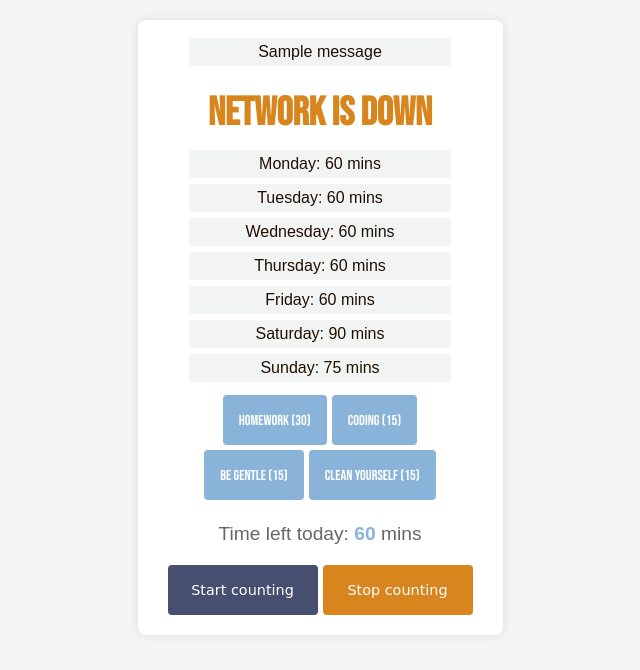
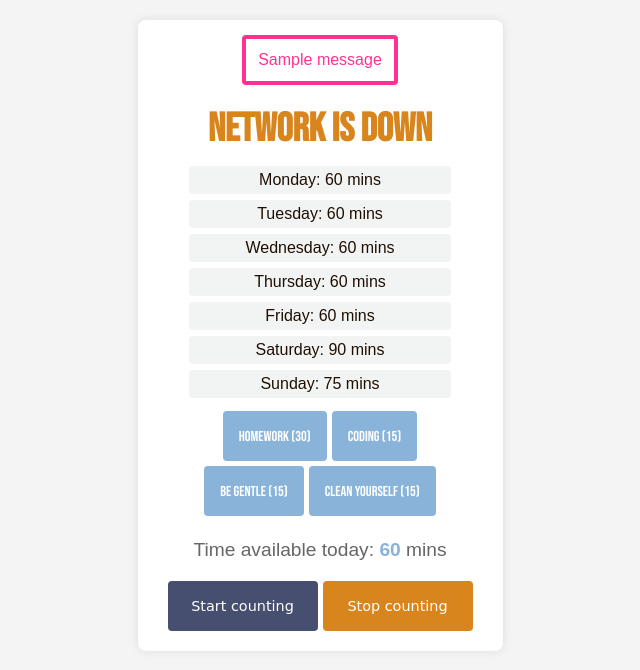
Before and after one commit to jacobmee/kid_control, a Flask app: page / in a window 1280 px wide. Shown: the top 670 px of the page, without its empty margins (320-960 px from the left). Run offline with Flask 3, Linux system fonts and the light colour scheme; one stand-in notice (Sample message) is shown; a database or web service that is not in the repository returns one stand-in record (values such as "Sample title"); data that the repository does not hold is empty; some web fonts are replaced.

Commit message:
minor bugs

```diff
--- a/config.py
+++ b/config.py
@@ -29,7 +29,7 @@ def setup_logger(name):
     return logger
 
 # Get logger
-logger = setup_logger('config')
+logger = setup_logger('TIME.CONTROL')
 
 class Config:
     def __init__(self):
@@ -167,7 +167,7 @@ class Config:
                 previous_day = f.read().strip()
 
             if current_day != previous_day:
-                logger.info(f"Kid_control: {current_day}: {current_usage} mins newly set")
+                #logger.info(f"Kid_control: {current_day}: {current_usage} mins newly set")
 
                 # Reset all counters
                 self.set_config_value('current', '0')
@@ -188,6 +188,8 @@ class Config:
             new_usage = int(minutes)
             total_usage = current_usage + new_usage
             self.set_config_value('current', str(total_usage))
+            if new_usage < 0:
+                logger.info(f"+++ [NEW TIME]: {new_usage} mins +++")
         except ValueError as e:
             logger.error(f"Error updating current usage: {str(e)}")
             raise
--- a/templates/index.html
+++ b/templates/index.html
@@ -29,7 +29,7 @@
             flex-direction: column;
             justify-content: space-between;
             height: auto; /* Reduced height */
-            max-width: 90%;
+            max-width: 380px;
         }
         h1 {
             color: #333;
@@ -140,11 +140,17 @@
     <div class="container">
         {% with messages = get_flashed_messages() %}
             {% if messages and messages|length > 0 %}
-                <ul class="flashes">
-                    {% for message in messages %}
-                        <li>{{ message }}</li>
-                    {% endfor %}
-                </ul>
+                <div style="border: 4px solid rgba(255, 0, 119, 0.805); padding: 5px; margin: 5px auto; border-radius: 4px; max-width: 80%; text-align: center; display: flex; justify-content: center;">
+                    <table>
+                        <tbody>
+                            {% for message in messages %}
+                                <tr>
+                                    <td style="color: rgba(255, 0, 119, 0.805); padding: 5px;">{{ message }}</td>
+                                </tr>
+                            {% endfor %}
+                        </tbody>
+                    </table>
+                </div>
             {% endif %}
         {% endwith %}
         <p></p>
@@ -196,9 +202,11 @@
             {% endif %}
         </div>
         <p></p> <p></p>
-        <p class="total-spent">Time left today: <span class="highlight">{{ remaining_time }}</span>
+        <p class="total-spent">Time available today:
             {% if network_status == 'enabled' %}
-                <span class="highlight">- {{ elapsed_time }}</span>
+                <span class="highlight">{{ remaining_time - elapsed_time }}</span>
+            {% else %}
+                <span class="highlight">{{ remaining_time }}</span>
             {% endif %}
             mins
         </p><p></p>
```
Also changed, not shown: time_control.py (+7 -3 lines).
